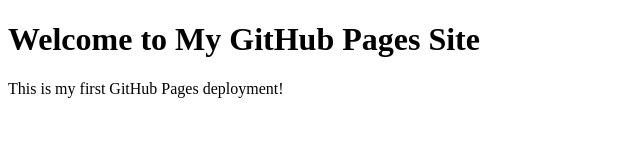
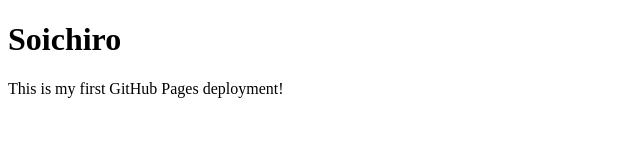
Before and after one commit to ariakekuraken/my-first-web-app, a plain HTML site: page index.html in a window 1280 px wide. Shown: the whole page, without its empty margins (0-640 px from the left). Drawn offline with Linux system fonts and the light colour scheme.

Commit message:
Add files via upload

```diff
--- a/index.html
+++ b/index.html
@@ -6,7 +6,7 @@
     <title>My GitHub Pages Site</title>
 </head>
 <body>
-    <h1>Welcome to My GitHub Pages Site</h1>
+    <h1>Soichiro</h1>
     <p>This is my first GitHub Pages deployment!</p>
 </body>
 </html>
```
